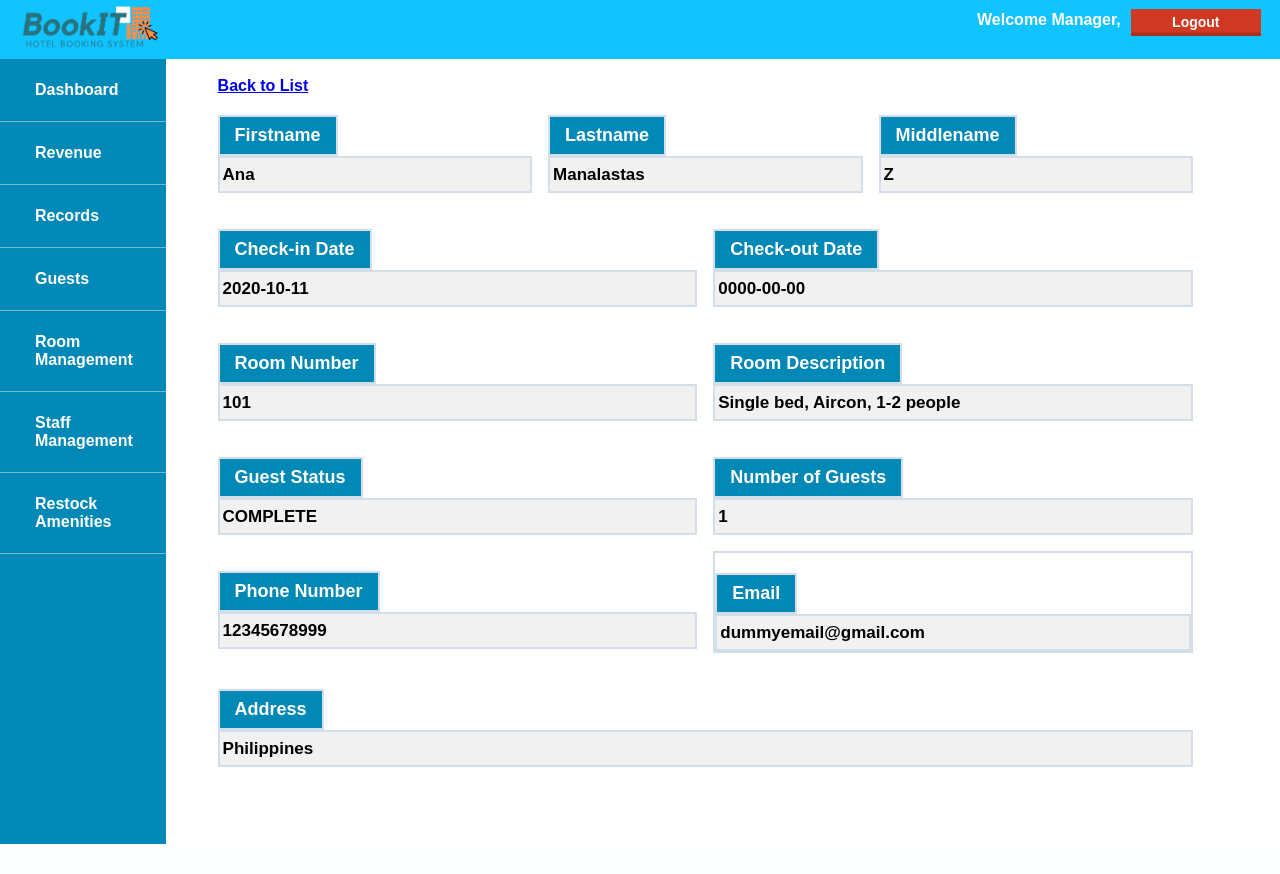
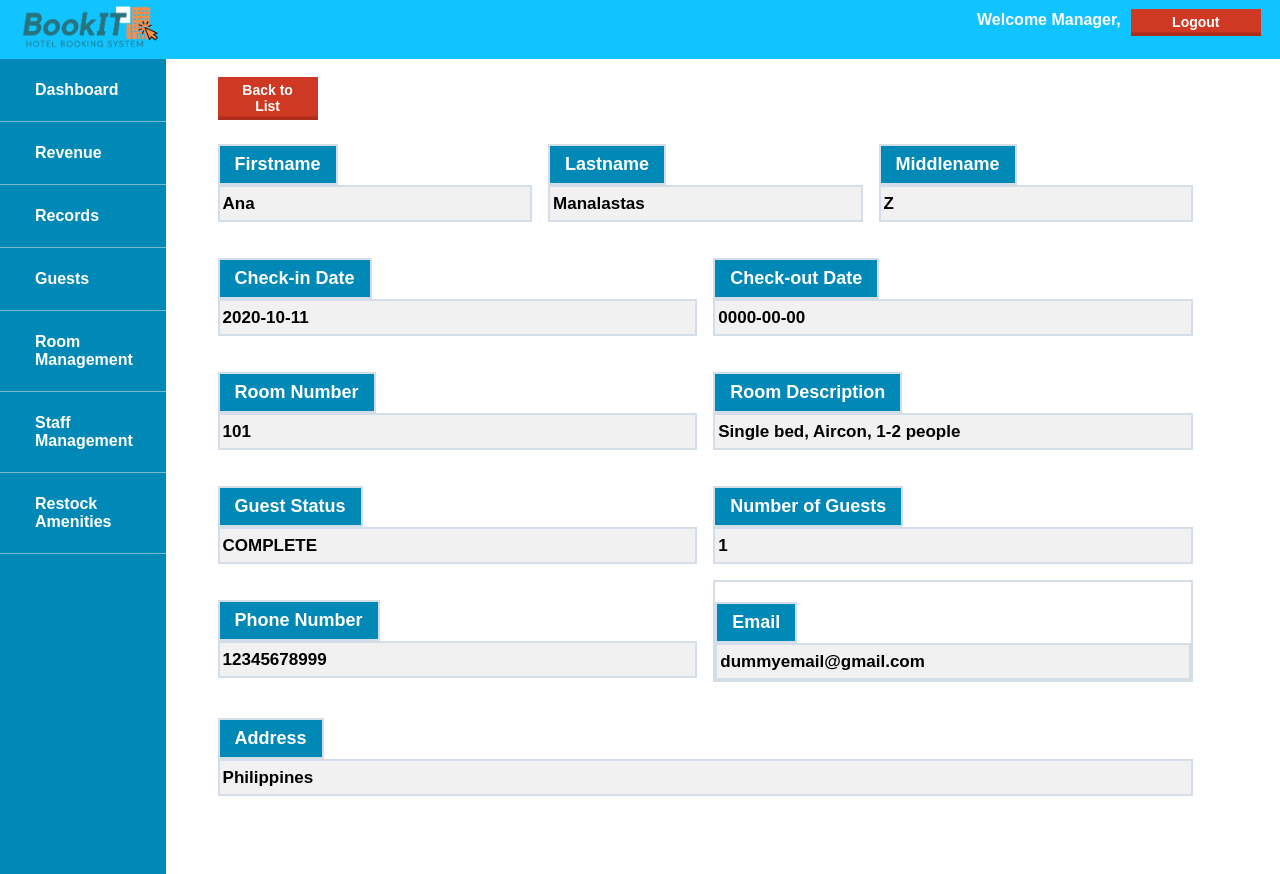
Before and after one commit to lumban-stephen/new-bookIT, a PHP site: page /manager_guestview.php?id=1 in a window 1280 px wide. Before the commit the page ends 844 px from the top, so only its background shows below. Run offline with PHP 8.4, Linux system fonts and the light colour scheme; data comes from the database, SQL or seed files in the repository.

Commit message:
Update manager_guestview.php
button edit only

```diff
--- a/manager_guestview.php
+++ b/manager_guestview.php
@@ -47,7 +47,7 @@
         </nav>
 
         <div id="content">
-        <a href="manager_guests.php">Back to List</a>
+        <a class="Checkoutbutton" href="manager_guests.php">Back to List</a>
 <?php
         include 'connection.php';
 
```
